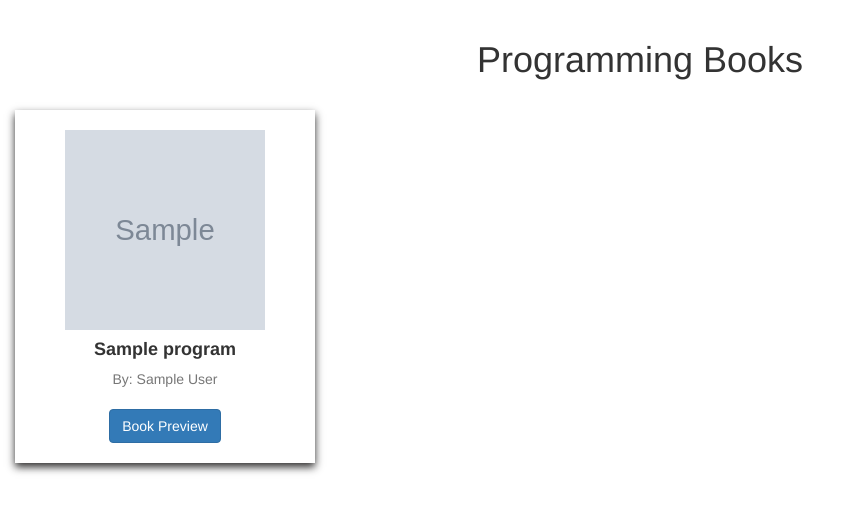
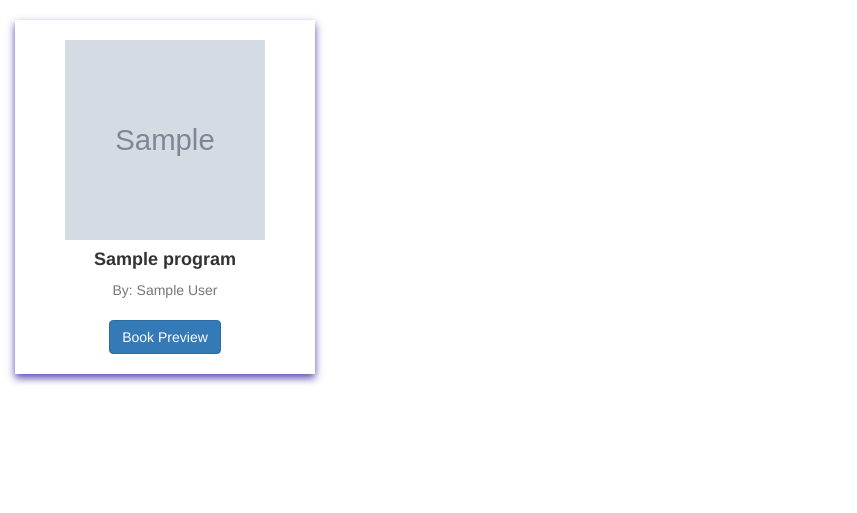
Before and after one commit to PerisOduol618/Books, a Flask app: template app/templates/index.html in a window 1280 px wide. Shown: the part 52-565 px from the top of the page, without its empty margins (0-857 px from the left). Run offline with Flask 2, Linux system fonts and the light colour scheme; the template is opened without the code that fills it: most values are stand-ins (such as "Sample title", 1, 10 or a date in 2020); grey boxes marked "Sample" are stand-in pictures; some libraries are stand-ins or nearby versions; some web fonts are replaced.

Commit message:
DISPLAY THE PROGRAMMING BOOKS

```diff
--- a/app/templates/index.html
+++ b/app/templates/index.html
@@ -3,16 +3,17 @@
 {% block content %}
 
 <div class="container-fluid">
-    <h1 class="text-center">Programming Books</h1><br>
+    <!-- <h1 class="text-center">Programming Books</h1><br> -->
     <div class="row">
         {% for program in programming_books%}
         <div class="col-md-3">
-            <div class="card text-center" style="width: 30rem; box-shadow: 0 4px 8px 0 rgba(15, 14, 14, 0.87);"><br>
+            <div class="card text-center" style="width: 30rem; box-shadow: 0 4px 8px 0 rgba(66, 45, 160, 0.87);"><br>
                 <img src="{{program.thumbnail}}" class="card-img-top" alt="..." width="200px" height="200px">
                 <div class="card-body">
                     <h4 class="card-title"><b>{{program.title}}</b></h4>
                     <span class="text-muted"> By: {{program.authors}}</span> <br><br>
                     <a href="{{program.previewLink}}" target="_blank" class="btn btn-primary">Book Preview</a>
+
                     <br><br>
                 </div>
             </div><br><br>
```
